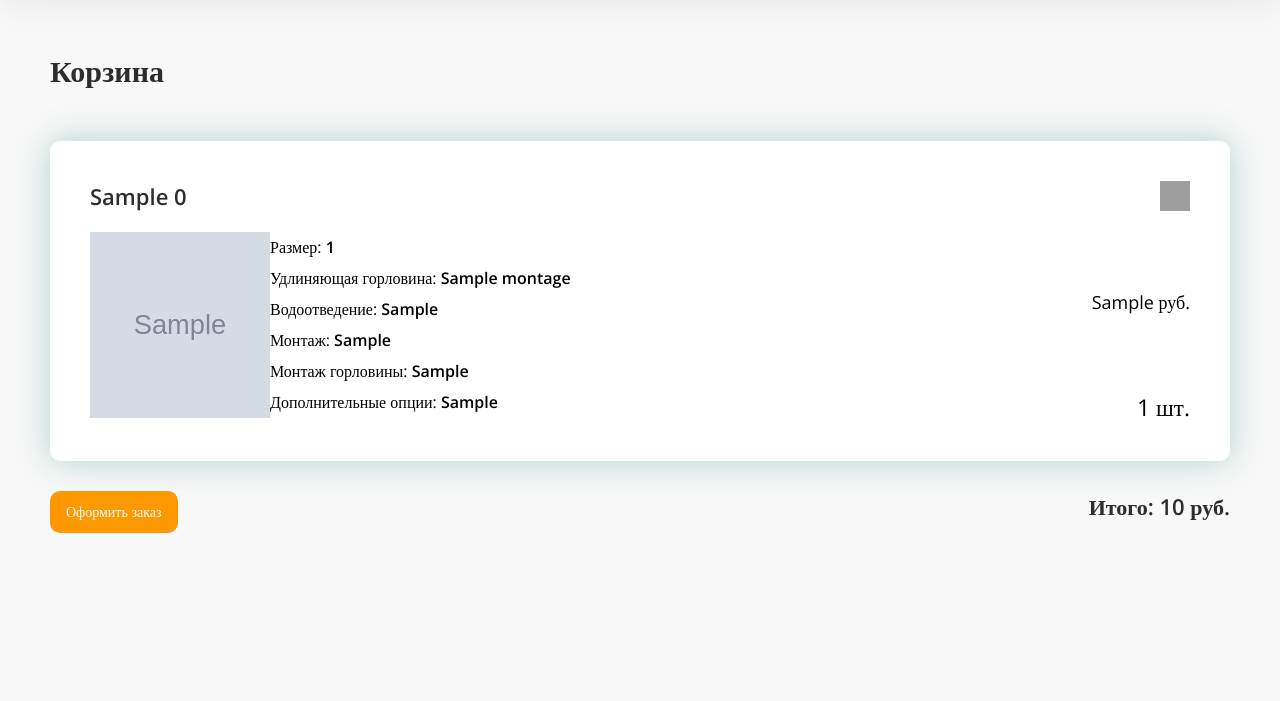
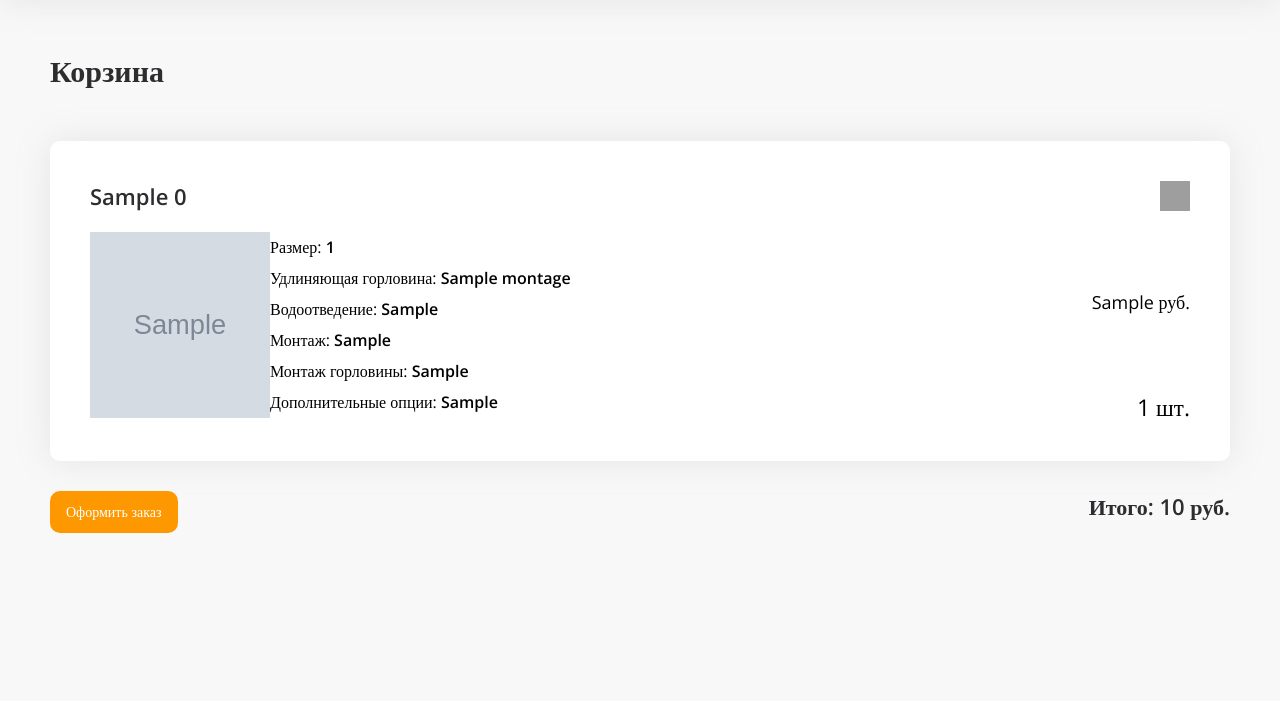
Before and after one commit to Svyat21/RuSanitApp, a Django app: template rusanitapp/shop/templates/shop/basket.html in a window 1280 px wide, with the pointer over the restyled element. Shown: the part 104-805 px from the top of the page. Run offline with Django 3.2, Linux system fonts and the light colour scheme; the template is opened without the code that fills it: most values are stand-ins (such as "Sample title", 1, 10 or a date in 2020); grey boxes marked "Sample" are stand-in pictures; some libraries are stand-ins or nearby versions; grey boxes are pictures that could not be loaded.

Commit message:
Changed the shadow when hovering over an item in the shopping cart

```diff
--- a/rusanitapp/shop/static/shop/css/main.css
+++ b/rusanitapp/shop/static/shop/css/main.css
@@ -333,7 +333,7 @@ body{
     transition: box-shadow .2s linear;
 }
 .prod-basket-main:hover{
-    box-shadow: 0px 0px 35px rgba(27, 123, 106, 0.3);
+    box-shadow: 0px 0px 35px rgba(152, 154, 169, 0.2);
     border-radius: 10px;
 }
 .small-contain{
```
